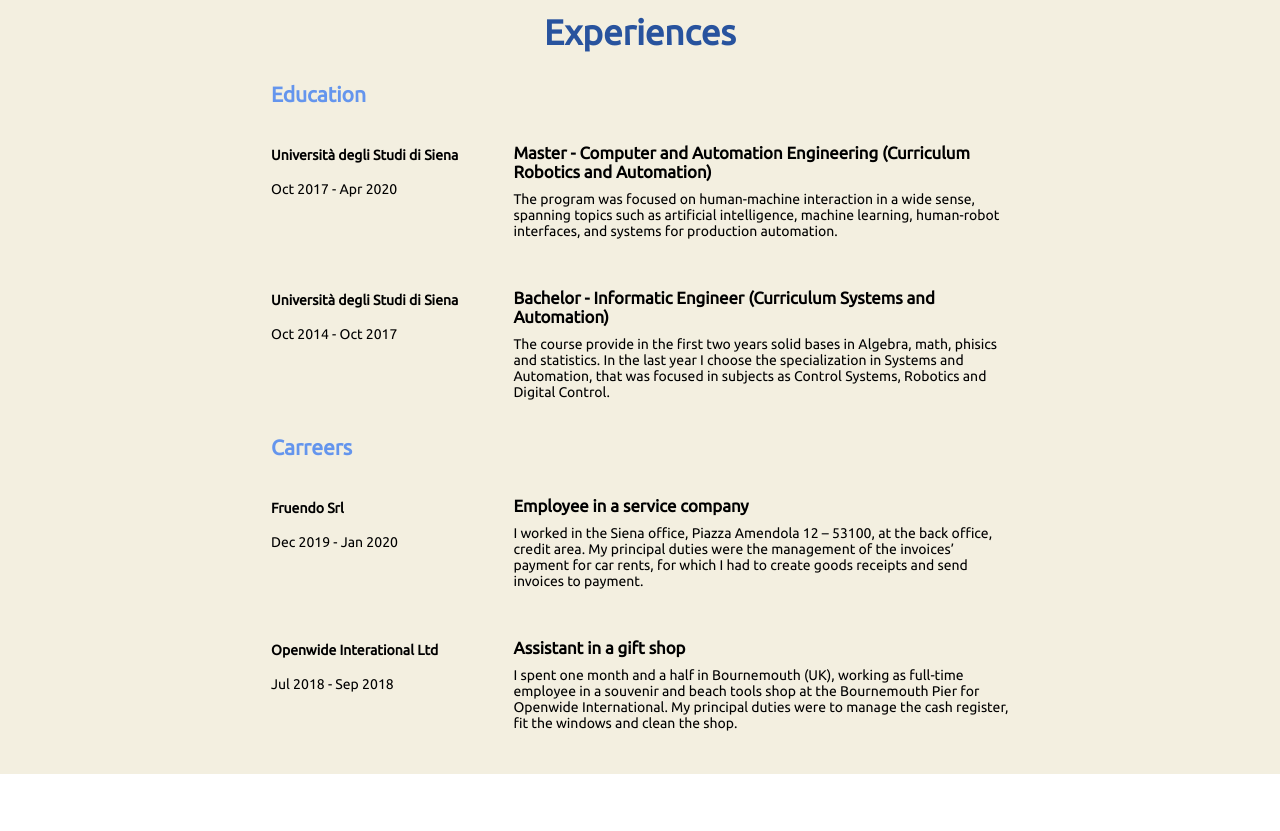
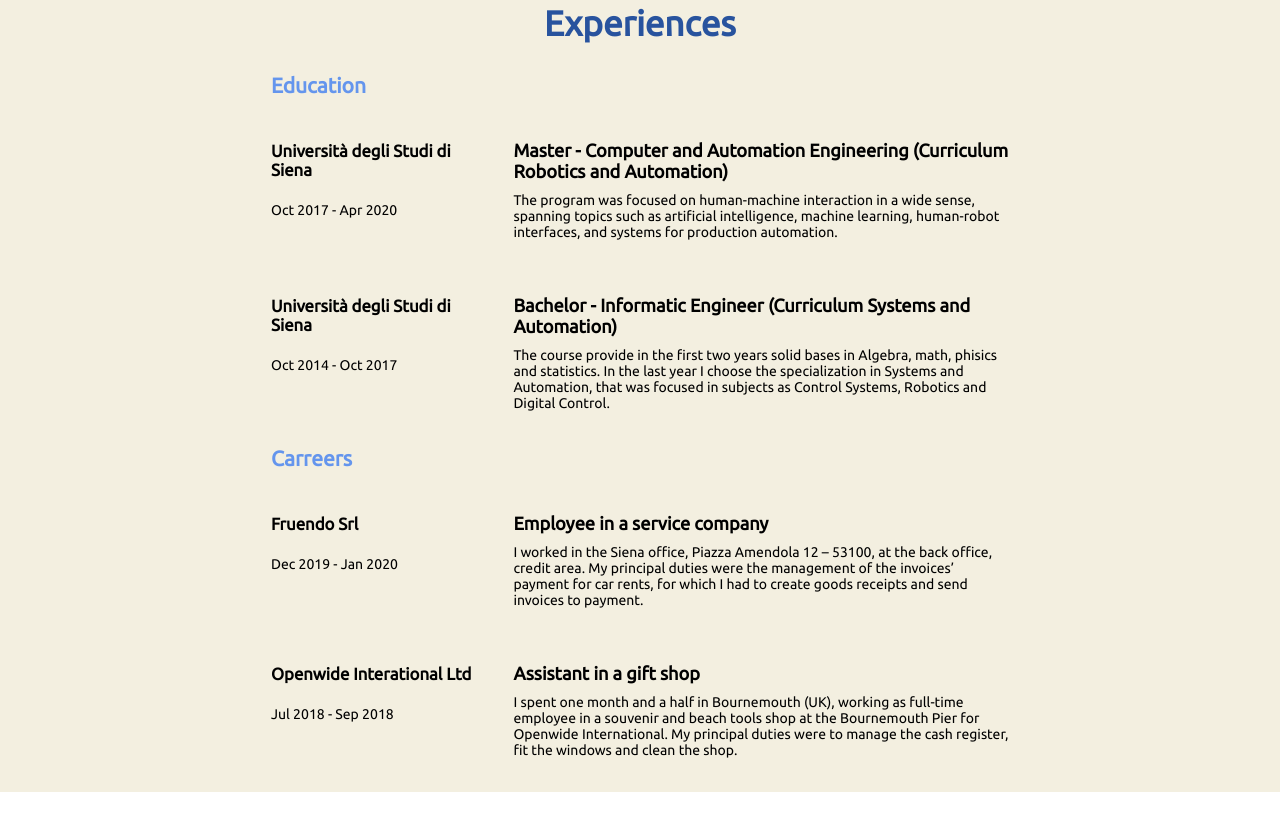
Before and after one commit to matteo-montefiori/matteo-montefiori.github.io, a plain HTML site: page index.html in a window 1280 px wide. Shown: the part 876-1707 px from the top of the page. Drawn offline with Linux system fonts and the light colour scheme.

Commit message:
style update

```diff
--- a/styles/style.css
+++ b/styles/style.css
@@ -33,6 +33,11 @@ header ul{
 
 header li{
   margin-left: 20px;
+}
+
+header a{
+  text-decoration: none;
+  color: black;
 }
 
 section{
@@ -74,9 +79,8 @@ section h3 {
   color: cornflowerblue;
 }
 
-header a{
-  text-decoration: none;
-  color: black;
+section h4 {
+  font-size: 1.2em;
 }
 
 #hero {
@@ -86,6 +90,7 @@ header a{
 #experiences {
   background-color: #F3EFE0;
   /*background-image: linear-gradient(rgba(255,255,255,0.75),rgba(255,255,255,0.75)), url('https://codetheweb.blog/assets/img/posts/steps-to-creating-a-website/beach.jpg');*/
+  height: fit-content;
 }
 
 #contact {
@@ -126,9 +131,9 @@ header a{
 
 #experiences .experience p > strong {
     display: block;
-    padding-top: 1px;
+    padding-top: 7px;
     margin-bottom: 10px;
-    font-size: 1.2em;
+    font-size: 1.3em;
 }
 
 
```
Also changed, not shown: 1 other file.
